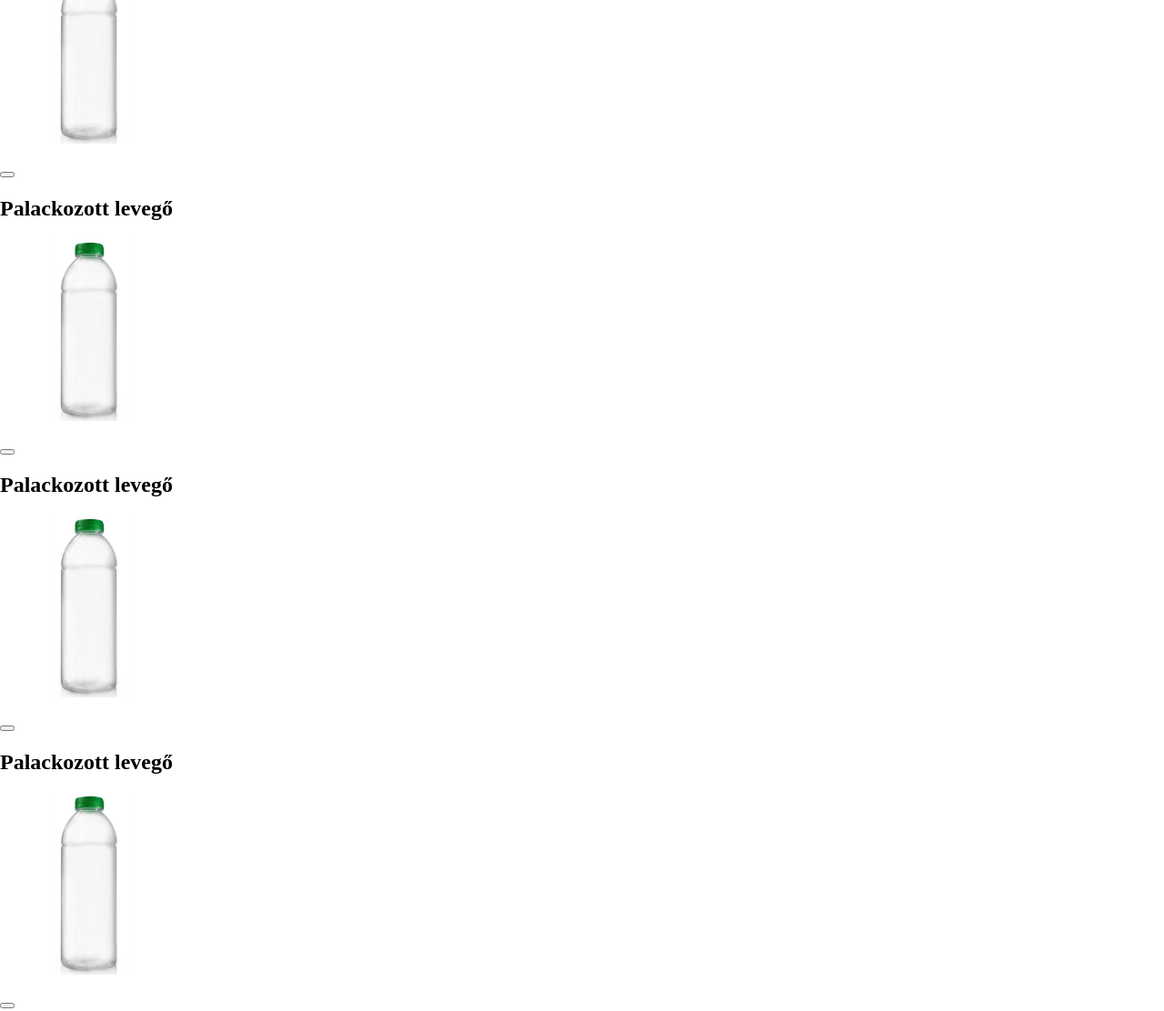
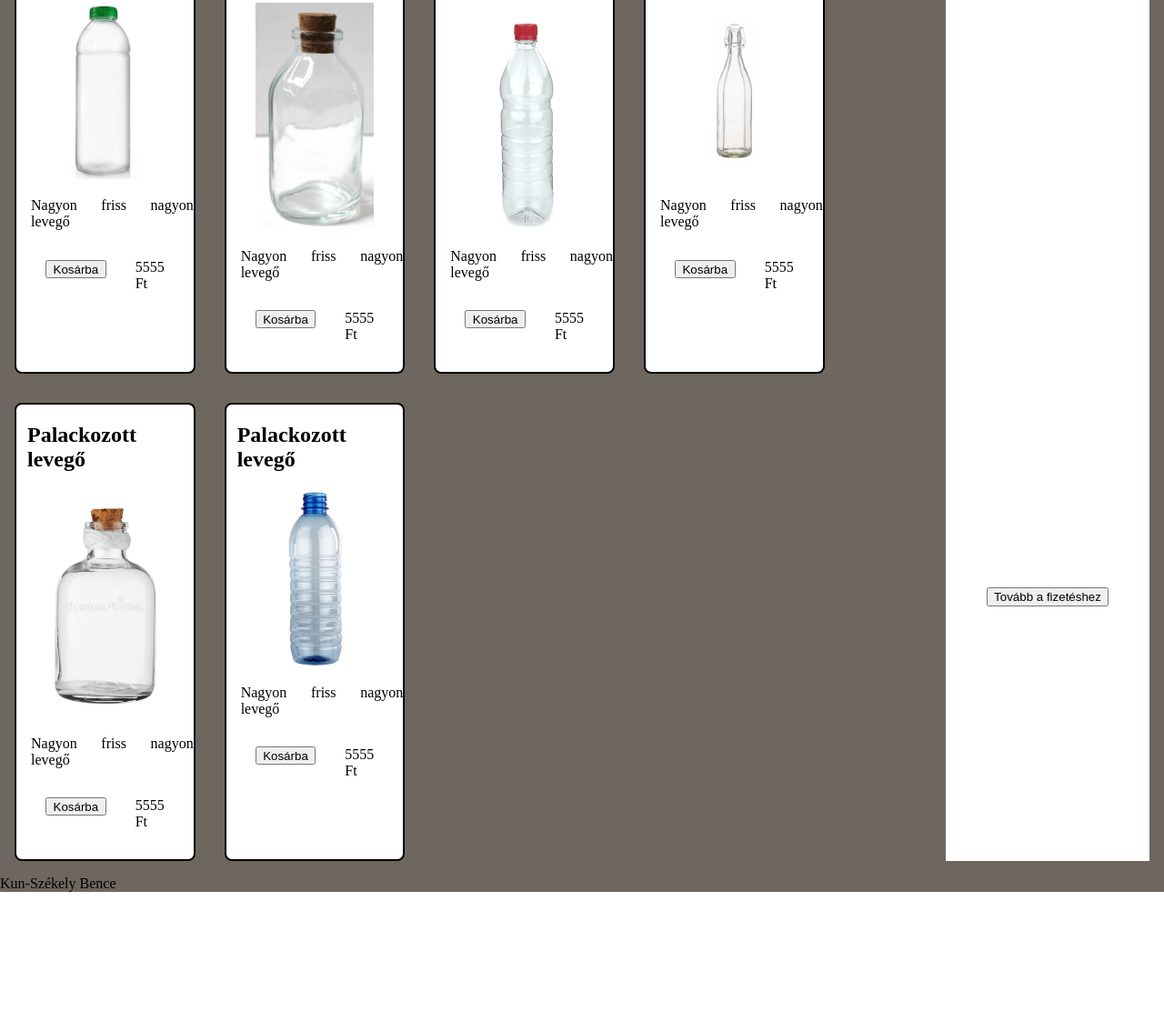
Before and after one commit to KSZBence/webaruhaz, a plain HTML site: page index.html in a window 1280 px wide. Shown: the part 239-1351 px from the top of the page at 91% size. After the commit the page ends 1220 px from the top, so only its background shows below. Drawn offline with Linux system fonts and the light colour scheme.

Commit message:
Kesz, reszponziv

```diff
--- a/index.html
+++ b/index.html
@@ -24,50 +24,77 @@
             </ul>
         </nav>
         <article>
-            <div>
+            <div class="elemek">
                 <h2>Palackozott levegő</h2>
                 <img src="kepek/1000mljuice.jpg" alt="a">
-                <p></p>
-                <button></button>
-                <p></p>
+                <p class="leiras">Nagyon friss nagyon levegő</p>
+                <div class="kosarbaar">
+                    <div><button>Kosárba</button></div>
+                    <div>
+                        <p class="ar">5555 Ft</p>
+                    </div>
+                </div>
             </div>
-            <div>
+            <div class="elemek">
                 <h2>Palackozott levegő</h2>
-                <img src="kepek/1000mljuice.jpg" alt="a">
-                <p></p>
-                <button></button>
-                <p></p>
+                <img src="kepek/41a184f4bf05fb04fdea75bdd3780ea6.jpg" alt="a">
+                <p class="leiras">Nagyon friss nagyon levegő</p>
+                <div class="kosarbaar">
+                    <div><button>Kosárba</button></div>
+                    <div>
+                        <p class="ar">5555 Ft</p>
+                    </div>
+                </div>
             </div>
-            <div>
+            <div class="elemek">
                 <h2>Palackozott levegő</h2>
-                <img src="kepek/1000mljuice.jpg" alt="a">
-                <p></p>
-                <button></button>
-                <p></p>
+                <img src="kepek/902104_s00022.jpg" alt="a">
+                <p class="leiras">Nagyon friss nagyon levegő</p>
+                <div class="kosarbaar">
+                    <div><button>Kosárba</button></div>
+                    <div>
+                        <p class="ar">5555 Ft</p>
+                    </div>
+                </div>
             </div>
-            <div>
+            <div class="elemek">
                 <h2>Palackozott levegő</h2>
-                <img src="kepek/1000mljuice.jpg" alt="a">
-                <p></p>
-                <button></button>
-                <p></p>
+                <img src="kepek/KCBOTRD1.jpg" alt="a">
+                <p class="leiras">Nagyon friss nagyon levegő</p>
+                <div class="kosarbaar">
+                    <div><button>Kosárba</button></div>
+                    <div>
+                        <p class="ar">5555 Ft</p>
+                    </div>
+                </div>
             </div>
-            <div>
+            <div class="elemek">
                 <h2>Palackozott levegő</h2>
-                <img src="kepek/1000mljuice.jpg" alt="a">
-                <p></p>
-                <button></button>
-                <p></p>
+                <img src="kepek/old-empty-bottle-20851369.jpg" alt="a">
+                <p class="leiras">Nagyon friss nagyon levegő</p>
+                <div class="kosarbaar">
+                    <div><button>Kosárba</button></div>
+                    <div>
+                        <p class="ar">5555 Ft</p>
+                    </div>
+                </div>
             </div>
-            <div>
+            <div class="elemek">
                 <h2>Palackozott levegő</h2>
-                <img src="kepek/1000mljuice.jpg" alt="a">
-                <p></p>
-                <button></button>
-                <p></p>
+                <img src="kepek/plastic-empty-water-bottle-500x500.jpg" alt="a">
+                <p class="leiras">Nagyon friss nagyon levegő</p>
+                <div class="kosarbaar">
+                    <div><button>Kosárba</button></div>
+                    <div>
+                        <p class="ar">5555 Ft</p>
+                    </div>
+                </div>
             </div>
         </article>
-        <aside>Kosár tartalma</aside>
+        <aside>
+            <h2>Kosár tartalma</h2>
+            <button>Tovább a fizetéshez</button>
+        </aside>
         <footer>Kun-Székely Bence</footer>
     </main>
 </body>
--- a/stilus.css
+++ b/stilus.css
@@ -14,6 +14,7 @@ main{
         "n n"
         "a as"
         "f f";
+    background-color: #6E675F;
 }
 
 header{
@@ -27,10 +28,25 @@ nav{
 
 article{
     grid-area: a;
+    display: grid;
+    grid-template-columns: 1fr 1fr 1fr 1fr;
+    width: 90%;
+
+}
+
+.elemek{
+    border: 2px solid black;
+    border-radius: 8px;
+}
+
+.elemek:hover{
+    border: 2px solid #E3B23C;
+
 }
 
 aside{
     grid-area: as;
+
 }
 
 footer{
@@ -41,12 +57,106 @@ nav ul li{
     display: inline;
     padding-right: 1em;
     padding: 0.5em;
-    color: blue;
+    color: #E3B23C;
+    margin: 1em;
+    font-weight: bold;
+}
+
+nav li:hover{
+    border: 2px solid #E3B23C;
+    border-radius: 10px;
+    cursor: pointer;
+
 }
 
 nav ul{
     padding: 0;
 }
 article img{
-    max-width: 200px;
+    max-width: 100%;
+    max-height: 250px;
 }
+
+article div{
+   margin: 1em;
+   background-color: white;
+   text-align: center;
+}
+
+article h2{
+    text-align: left;
+    margin-left: 0.5em;
+}
+
+
+.leiras{
+    text-align: left;
+    text-align: justify;
+    margin-left: 1em;
+}
+
+article button{
+    height: 1.5em;
+    width: 5em;
+    vertical-align: middle;
+    cursor: pointer;
+}
+
+.kosarbaar{
+    display: grid;
+    grid-template-columns: 5fr 3fr;
+    vertical-align: middle;
+
+    vertical-align: middle;
+}
+
+.kosarbaar div{
+    text-align: left;
+}
+
+.ar{
+    display: inline;
+    text-align: right;
+}
+
+aside{
+    background-color: white;
+    text-align: center;
+    margin: 1em;
+}
+
+aside button{
+   margin-top: 300%;
+   margin-bottom: 1em;
+   cursor: pointer;
+}
+
+@media screen and (max-width: 700px) {
+    article{
+        grid-template-columns: 1fr 1fr;
+    }
+
+    .kosarbaar{
+        grid-template-columns: 1fr;
+        text-align: center;
+    }
+
+    .kosarbaar div{
+        text-align: center;
+    }
+}
+
+@media screen and (max-width: 400px) {
+    article{
+        grid-template-columns: 1fr;
+    }
+
+    .kosarbaar{
+        grid-template-columns: 1fr;
+
+    }
+
+    .kosarbaar div{
+        text-align: center;
+    }
+}
```
